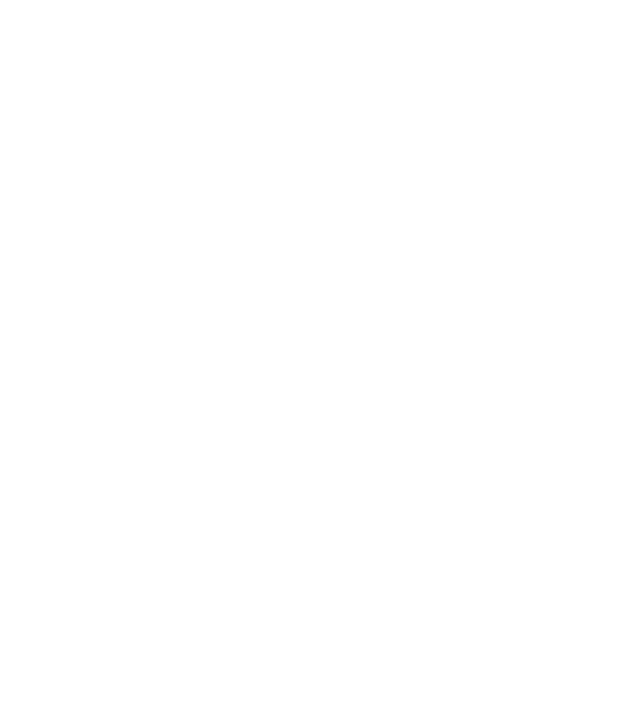
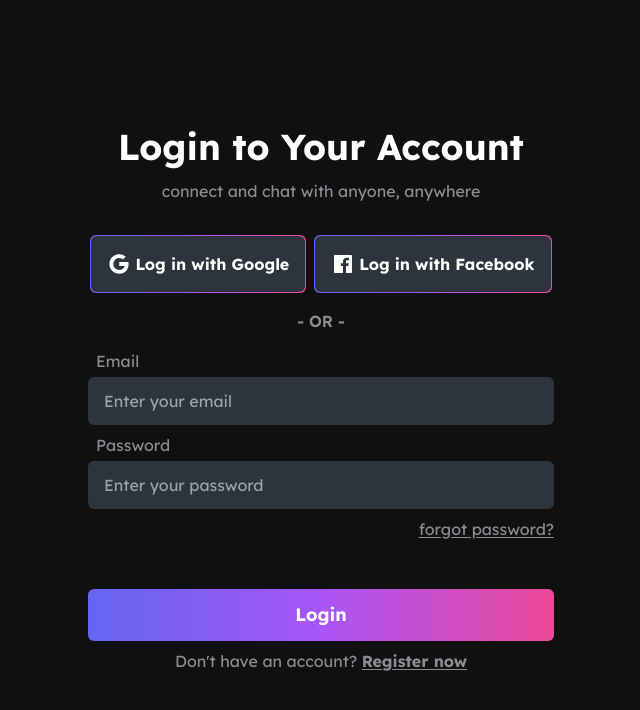
Before and after one commit to HabibMollah/whassup, a Next.js app: page /login in a window 1280 px wide. Shown: the top 710 px of the page, without its empty margins (319-959 px from the left). Built offline with nearby package versions, Linux system fonts and the light colour scheme.

Commit message:
create static login page

```diff
--- a/pages/login.tsx
+++ b/pages/login.tsx
@@ -1,8 +1,76 @@
+import Link from "next/link";
+import { IoLogoGoogle, IoLogoFacebook } from "react-icons/io";
 
 const Login = () => {
   return (
-    <div>Login</div>
-  )
-}
+    <div className="flex h-[100vh] flex-col items-center justify-center bg-c0">
+      <div className="text-center">
+        <div className="mb-3 text-4xl font-bold">Login to Your Account</div>
+        <p className="text-c3">connect and chat with anyone, anywhere</p>
+      </div>
+      <div className="mt-8 flex flex-col gap-2 md:flex-row">
+        <div className="rounded-md bg-gradient-to-r from-indigo-500 via-purple-500 to-pink-500 p-[1px]">
+          <button className="flex w-full gap-1 rounded-md bg-c5 p-4 font-bold">
+            <IoLogoGoogle size={24} /> Log in with Google
+          </button>
+        </div>
+        <div className="rounded-md bg-gradient-to-r from-indigo-500 via-purple-500 to-pink-500 p-[1px]">
+          <button className="flex w-full gap-1 rounded-md bg-c5 p-4 font-bold">
+            <IoLogoFacebook size={24} /> Log in with Facebook
+          </button>
+        </div>
+      </div>
+      <div>
+        <p className="my-4 font-semibold text-c3">- OR -</p>
+      </div>
+      <div className="flex flex-col">
+        <form>
+          <div className="mb-2">
+            <label className="mb-1 ml-2 block text-c3" htmlFor="email">
+              Email
+            </label>
+            <input
+              placeholder="Enter your email"
+              className="h-12 w-[280px] rounded-md bg-c5 px-4 md:w-[466px]"
+              type="email"
+              id="email"
+            />
+          </div>
+          <div>
+            <label className="mb-1 ml-2 block text-c3" htmlFor="password">
+              Password
+            </label>
+            <input
+              placeholder="Enter your password"
+              className="h-12 w-[280px] rounded-md bg-c5 px-4 md:w-[466px]"
+              type="password"
+              id="password"
+            />
+          </div>
+          <div className="mt-2 text-end text-c3 underline underline-offset-2 hover:text-white">
+            <a href="">forgot password?</a>
+          </div>
+          <div className="mt-4">
+            <button
+              type="submit"
+              className="mt-8 w-[280px] rounded-md bg-gradient-to-r from-indigo-500 via-purple-500 to-pink-500 p-3 text-lg font-bold md:w-[466px]"
+            >
+              Login
+            </button>
+          </div>
+        </form>
+        <p className="mt-2 text-center text-c3">
+          Don&apos;t have an account?{" "}
+          <Link
+            className="text-center font-bold underline underline-offset-2 hover:text-white"
+            href="/register"
+          >
+            Register now
+          </Link>
+        </p>
+      </div>
+    </div>
+  );
+};
 
-export default Login
+export default Login;
```
